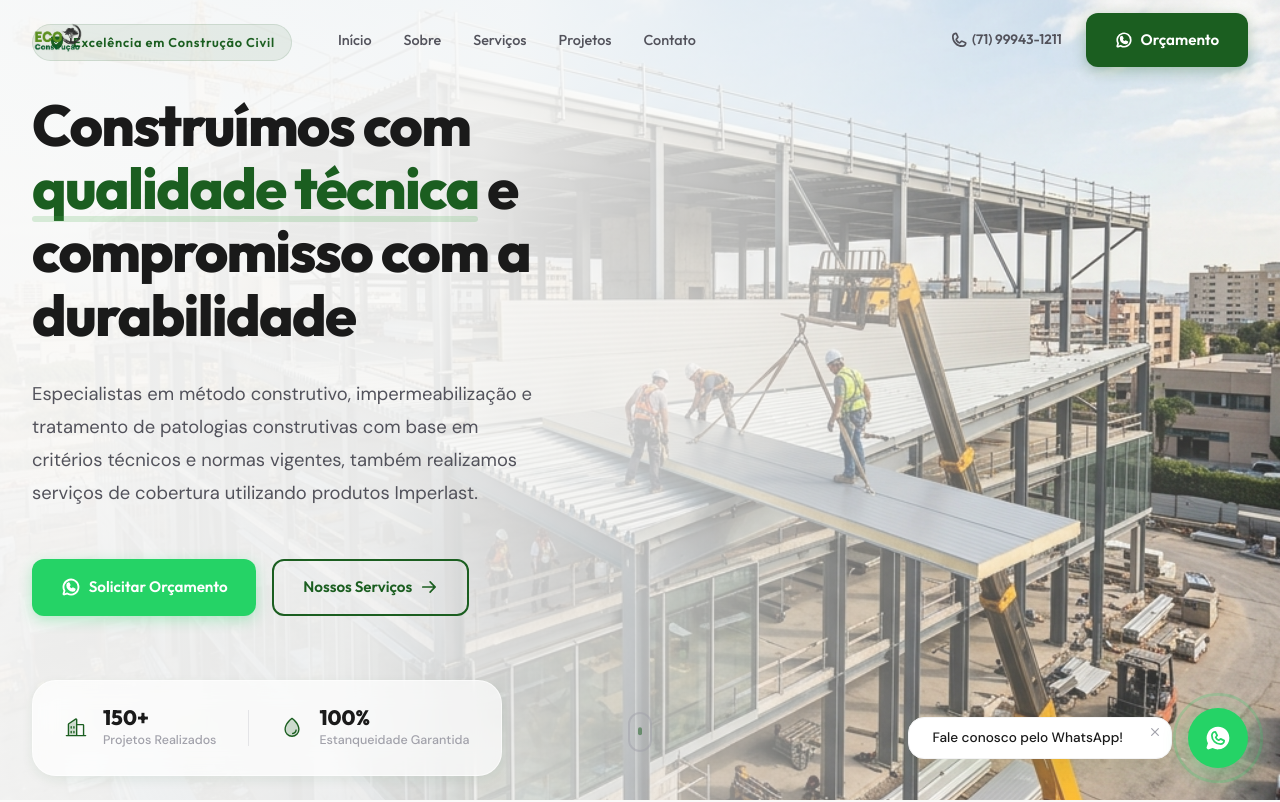
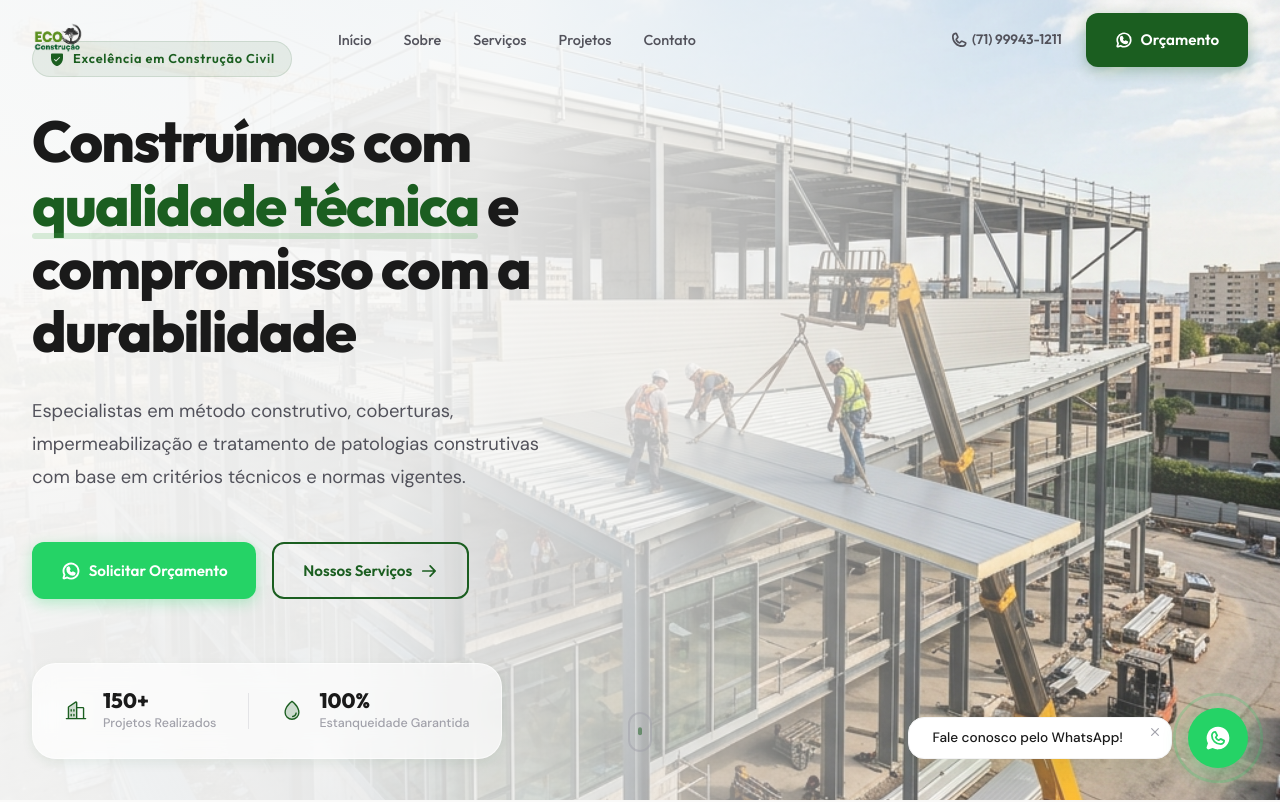
Before and after one commit to Kenai71/eco-construcao, a React (Vite) app: page / in a window 1280 px wide. Shown: the top 802 px of the page. Built offline with nearby package versions, Linux system fonts and the light colour scheme.

Commit message:
Update Hero.jsx

```diff
--- a/src/components/Hero.jsx
+++ b/src/components/Hero.jsx
@@ -43,9 +43,7 @@ export default function Hero() {
             animate={{ opacity: 1, y: 0 }}
             transition={{ delay: 0.5, type: 'spring', stiffness: 80, damping: 20 }}
           >
-            Especialistas em método construtivo,
-            impermeabilização e tratamento de patologias construtivas com base
-            em critérios técnicos e normas vigentes, também realizamos serviços de cobertura utilizando produtos Imperlast.
+            Especialistas em método construtivo, coberturas, impermeabilização e tratamento de patologias construtivas com base em critérios técnicos e normas vigentes.
           </motion.p>
 
           <motion.div
```
